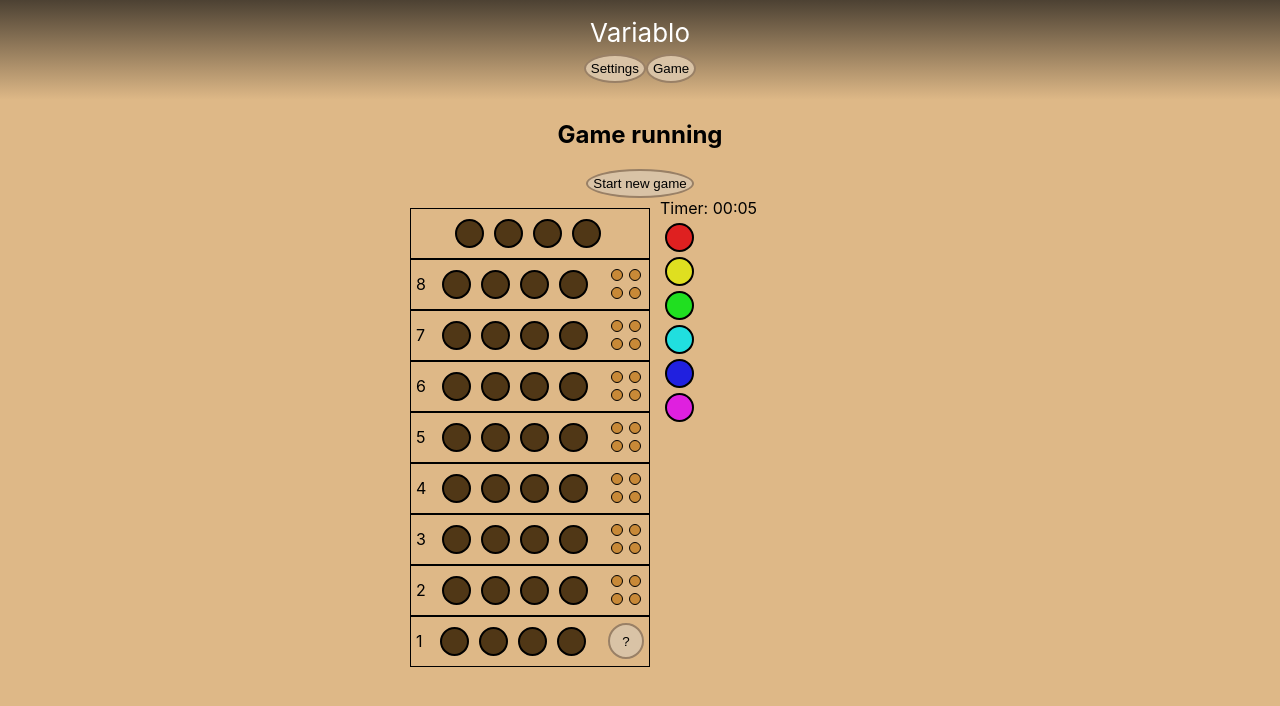
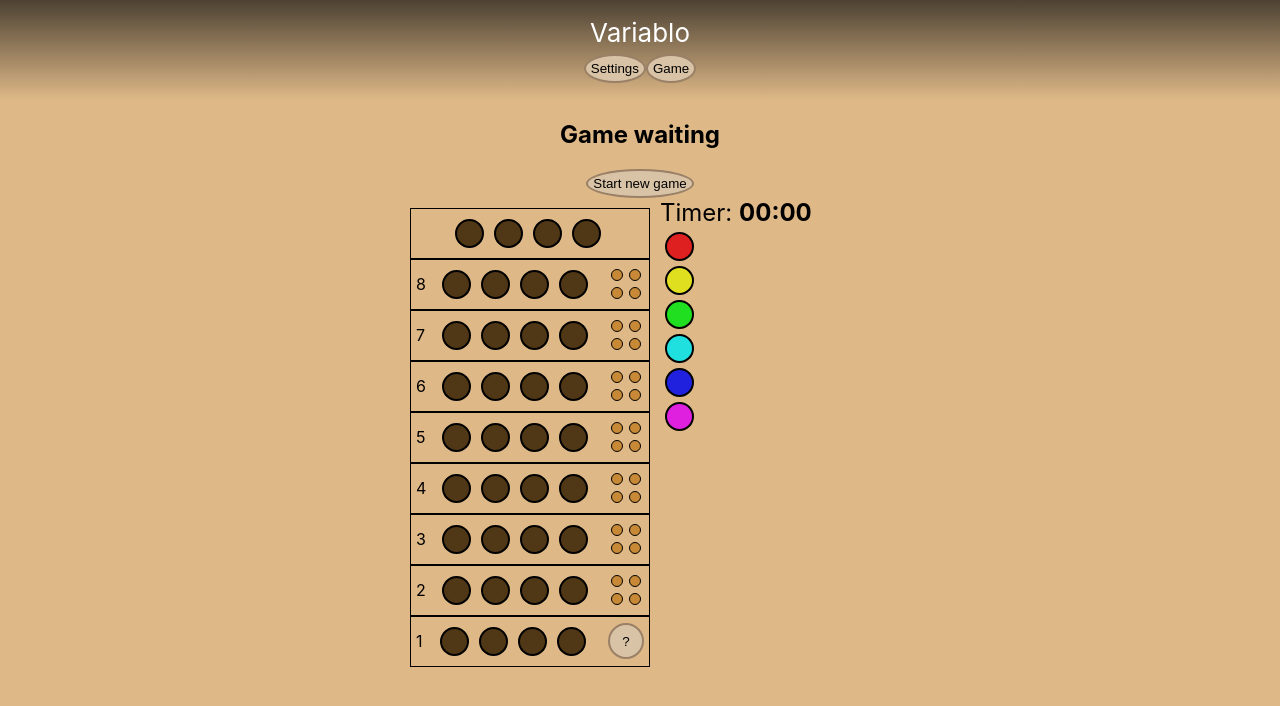
Before and after one commit to Radivis/combinatio, a React (Create React App) app: page / in a window 1280 px wide. Shown: the top 706 px of the page. Built offline with nearby package versions, Linux system fonts and the light colour scheme.

Commit message:
Timer starts after submitting first row

```diff
--- a/src/components/Game/Game.tsx
+++ b/src/components/Game/Game.tsx
@@ -62,7 +62,7 @@ const Game = (props: gameProps) => {
             setTimerSeconds((prevTimerSeconds) => prevTimerSeconds + 1)
         }, 1000);
         // Stop timer once the game has finished
-        if (gameState !== gameStates[0]) clearInterval(timer);
+        if (gameState !== gameStates[1]) clearInterval(timer);
         // Clear the timer
         return () => clearInterval(timer);
     }, [gameState]);
@@ -70,9 +70,10 @@ const Game = (props: gameProps) => {
     console.log('Game.tsx solution colors: ', solutionColors);
 
     return <div>
-        {gameState === gameStates[0] && <h2>Game running</h2>}
-        {gameState === gameStates[1] && <h2>Game won!</h2>}
-        {gameState === gameStates[2] && <h2>Game lost!</h2>}
+        {gameState === gameStates[0] && <h2>Game waiting</h2>}
+        {gameState === gameStates[1] && <h2>Game running</h2>}
+        {gameState === gameStates[2] && <h2>Game won!</h2>}
+        {gameState === gameStates[3] && <h2>Game lost!</h2>}
         <button onClick={restartGame}>
             Start new game
         </button>
--- a/src/components/GameRow/GameRow.tsx
+++ b/src/components/GameRow/GameRow.tsx
@@ -83,15 +83,21 @@ const GameRow = (props: gameRowProps) => {
 
         setActiveRowIndex(activeRowIndex+1);
 
+        // Start game once submitting the first row
+        if (activeRowIndex === 1) {
+            setGameState(gameStates[1]);
+            return;
+        }
+
         // Check for victory condition
         if (_numFullyCorrect === numPinsPerRow) {
-            setGameState(gameStates[1]);
+            setGameState(gameStates[2]);
             return;
         }
 
         // Check for running out of rows -> loss
         if (activeRowIndex === numRows) {
-            setGameState(gameStates[2]);
+            setGameState(gameStates[3]);
             return;
         }
     }
--- a/src/components/SolutionRow/SolutionRow.tsx
+++ b/src/components/SolutionRow/SolutionRow.tsx
@@ -26,7 +26,7 @@ const SolutionRow = (props: solutionRowProps) => {
         <ColorRow
             rowKey = {0}
             isActiveRow = {false}
-            colors = {gameStates.slice(1,3).includes(gameState) ? solutionColors : colors}
+            colors = {gameStates.slice(2,4).includes(gameState) ? solutionColors : colors}
             setColors = {setColors}
         />
     </div>
--- /dev/null
+++ b/src/components/Timer/Timer.css
@@ -0,0 +1,7 @@
+.timer {
+    font-size: x-large;
+}
+
+.time {
+    font-weight: bold;
+}
--- a/src/components/Timer/Timer.tsx
+++ b/src/components/Timer/Timer.tsx
@@ -1,3 +1,5 @@
+import './Timer.css';
+
 interface timerProps {
     seconds: number
 }
@@ -12,8 +14,8 @@ const Timer = (props: timerProps) => {
     const minuteCount = Math.floor(seconds / 60);
     const secondCount = seconds % 60;
 
-    return <div>
-        Timer: {`${pad(minuteCount)}:${pad(secondCount)}`}
+    return <div className='timer'>
+        Timer: <span className='time'>{`${pad(minuteCount)}:${pad(secondCount)}`}</span>
     </div>
 }
 
--- a/src/constants.ts
+++ b/src/constants.ts
@@ -6,5 +6,5 @@ export const defaultBaseLightness = 50;
 export const holeHue = 34;
 export const holeSaturation = 57;
 export const holeLightness = 20;
-export const gameStates = ['running', 'won', 'lost', 'initalizing'];
+export const gameStates = ['starting', 'running', 'won', 'lost'];
 export const paletteNames = ['regular', 'zanthia'];
```
